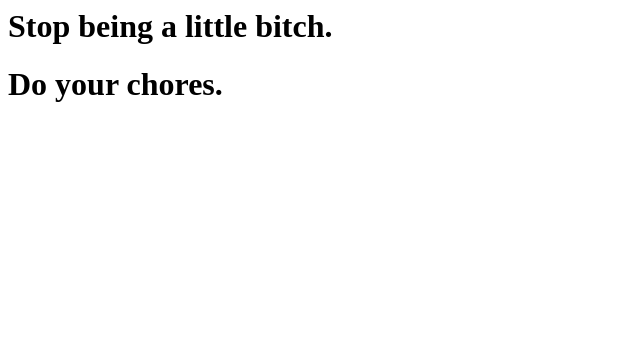
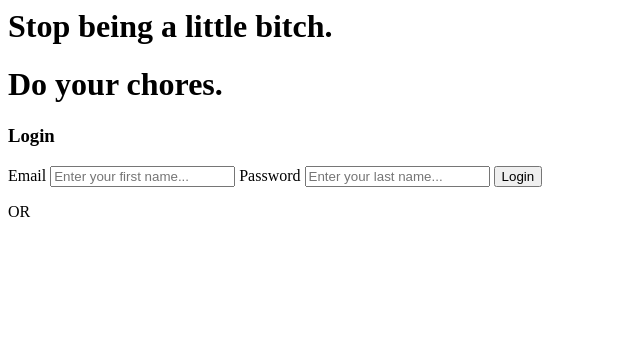
Before and after one commit to applepicke/chores, a Django app: template chores/templates/login.html in a window 1280 px wide. Shown: the top 363 px of the page, without its empty margins (0-640 px from the left). Run offline with Django 3.2, Linux system fonts and the light colour scheme; the template is opened without the code that fills it, so the values that code supplies are empty; some libraries are stand-ins or nearby versions.

Commit message:
Front page login

```diff
--- a/chores/templates/login.html
+++ b/chores/templates/login.html
@@ -4,19 +4,47 @@
 
   <div id="login">
 
-    <div id="header">
-      <h1>Stop being a little bitch.</h1>
-      <h1>Do your chores.
-      <div class="facebook-login-button">
-        <fb:login-button scope="public_profile,email" onlogin="checkLoginState();" size="xlarge">
-        </fb:login-button>
+    <div class="row">
+      <div class="small-12 large-8 large-offset-2" id="header">
+        <h1>Stop being a little bitch.</h1>
+        <h1>Do your chores.</h1>
       </div>
-    <div>
+      <div class="login-box small-12 large-8 large-offset-2 columns panel">
+        <div class="row">
+          <div class="signup-form small-12 large-6 columns">
+            <h3>Login</h3>
+            <form action="." method="POST">
+              <label for="email">
+                Email
+                <input type="text" name="first_name" placeholder="Enter your first name..."></input>
+              </label>
+              <label for="password">
+                Password
+                <input type="text" name="last_name" placeholder="Enter your last name..."></input>
+              </label>
+              <input type="submit" class="button success small-12 large-4 large-offset-8 columns tiny" value="Login"></input>
+            </form>
+          </div>
 
-    <div id="status">
+          <div class="facebook-side small-12 large-6 columns">
+
+            <div class="divider small-12 large-2 columns">
+              <div class="divide"></div>
+              <div class="or">
+                OR
+              </div>
+              <div class="divide"></div>
+            </div>
+
+            <div class="facebook-login-button">
+              <fb:login-button scope="public_profile,email" onlogin="checkLoginState();" size="xlarge">
+              </fb:login-button>
+            </div>
+          </div>
+        </div>
+      </div>
+
     </div>
-
-
 
   </div>
 {% endblock %}
```
Also changed, not shown: assets/css/app.sass (+48 -30 lines).
